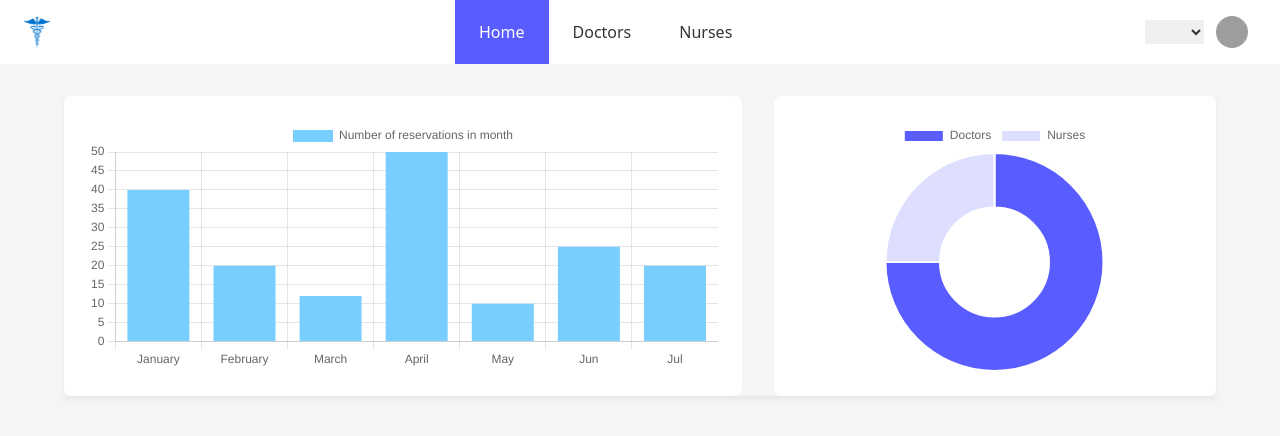
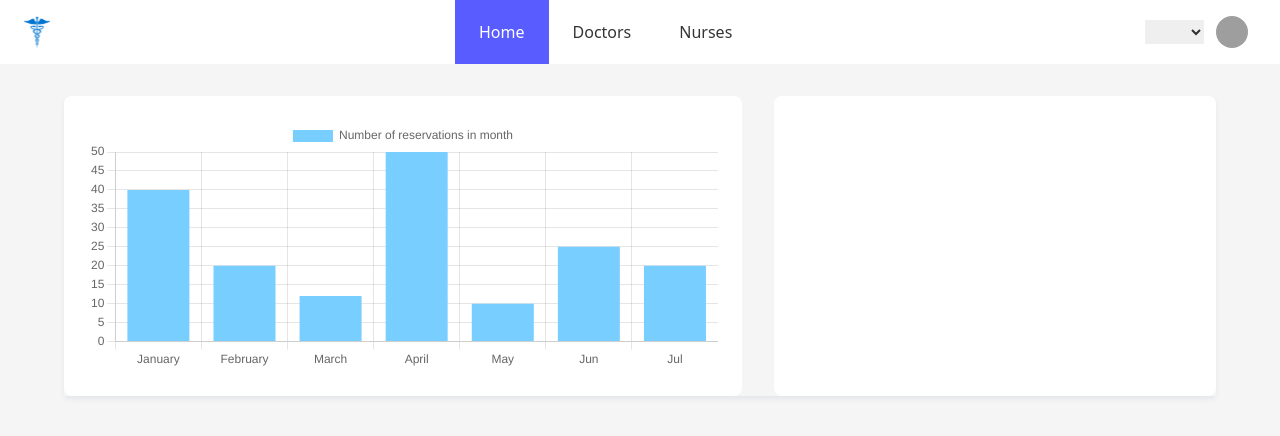
Before and after one commit to Ahmedtaher820/doctoBot-dashboard, a Nuxt app: page / in a window 1280 px wide. Shown: the top 436 px of the page. Built offline with nearby package versions, Linux system fonts and the light colour scheme; grey boxes are pictures that could not be loaded.

Commit message:
update all website

```diff
--- a/pages/index.vue
+++ b/pages/index.vue
@@ -6,7 +6,7 @@
           <ChartsBar  />
         </div>
         <div class="col-span-4 bg-white p-6 rounded-lg">
-          <ChartsDoughnut />
+          <!-- <ChartsDoughnut /> -->
         </div>
       </div>
     </div>
```
